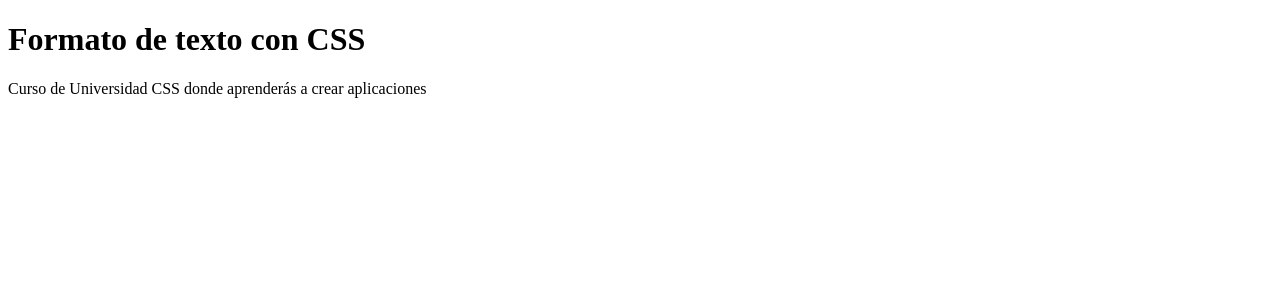
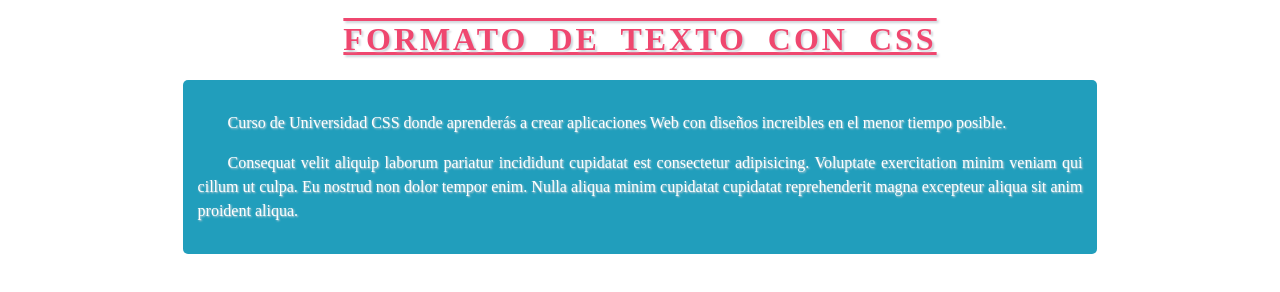
Before and after one commit to GonzalezPascualMelvinPaul/CursoUdemy, a plain HTML site: page CSS/Leccion06/index.html in a window 1280 px wide. Drawn offline with Linux system fonts and the light colour scheme.

Commit message:
actualizacion

```diff
--- a/CSS/Leccion06/css/estilos.css
+++ b/CSS/Leccion06/css/estilos.css
@@ -0,0 +1,24 @@
+h1{
+    color:#ef476f;
+    text-align: center;
+    text-transform: uppercase;
+    text-shadow: 2px 2px 2px #ced4da;
+    letter-spacing: 3px;
+    word-spacing: 10px;
+    text-decoration: overline underline;
+}
+.caja{
+    padding: 15px;
+    margin: auto;
+    width: 70%;
+    background-color: #219ebc;
+    border-radius: 5px;
+    color:white
+}
+.texto{
+    text-align: justify;
+    text-indent: 30px;
+    line-height: 1.5;
+    white-space: normal;
+    text-shadow: 1px 1px 2px #ced4da;
+}
--- a/CSS/Leccion06/index.html
+++ b/CSS/Leccion06/index.html
@@ -1,18 +1,22 @@
 <!DOCTYPE html>
 <html lang="en">
-<head>
-    <meta charset="UTF-8">
-    <meta http-equiv="X-UA-Compatible" content="IE=edge">
-    <meta name="viewport" content="width=device-width, initial-scale=1.0">
+  <head>
+    <meta charset="UTF-8" />
+    <meta http-equiv="X-UA-Compatible" content="IE=edge" />
+    <meta name="viewport" content="width=device-width, initial-scale=1.0" />
     <title>Formato de texto con CSS</title>
-    <link rel="stylesheet" href="/css/estilos.css">
-</head>
-<body>
+    <link rel="stylesheet" href="/css/estilos.css" />
+  </head>
+  <body>
     <h1>Formato de texto con CSS</h1>
-    <div>
-        <p>
-            Curso de Universidad CSS donde aprenderás a crear aplicaciones
-        </p>
+    <div class="caja">
+      <p class="texto">
+        Curso de Universidad CSS donde aprenderás a crear aplicaciones Web con
+        diseños increibles en el menor tiempo posible.
+      </p>
+      <p class="texto">
+        Consequat velit aliquip laborum pariatur incididunt cupidatat est consectetur adipisicing. Voluptate exercitation minim veniam qui cillum ut culpa. Eu nostrud non dolor tempor enim. Nulla aliqua minim cupidatat cupidatat reprehenderit magna excepteur aliqua sit anim proident aliqua.
+      </p>
     </div>
-</body>
+  </body>
 </html>
--- /dev/null
+++ b/CSS/Leccion07/css/estilos.css
@@ -0,0 +1,62 @@
+@import url('https://fonts.googleapis.com/css?family=Sofia|Roboto&effect=shadow-multiple&display=swap');
+h1{
+    color:#ef476f;
+    text-align: center;
+    text-transform: uppercase;
+    text-shadow: 2px 2px 2px #ced4da;
+    font-family: 'Sofia', cursive;
+}
+.caja{
+    padding: 5px;
+    width: 40%;
+    height: 80px;
+    border-radius: 5px;
+    color:white;
+    text-align: center;
+    margin: 10px;
+    font-size:20px;
+    float: left;
+}
+.caja.serif{
+    background-color: #5a189a;
+}
+.fuente_roboto{
+    /*
+    font-family: Roboto, Times, serif;
+    font-style: normal;
+    font-weight: normal;
+    font-variant: small-caps;
+    font-size: 20px;*/
+    font: italic small-caps bolder 20px Roboto,sans-serif
+}
+.fuente_georgia{
+    font-family: Georgia, 'Times New Roman', Times, serif;
+    font-style: italic;
+    font-weight: bold;
+    font-size: 1.25em;
+}
+.caja.san-serif{
+    background-color: #00b4d8;
+}
+.fuente_arial{
+    font-family: Arial, Helvetica, sans-serif;
+    font-style: oblique;
+    font-weight: bolder;
+    font-size: 2vw;
+}
+.fuente_verdana{
+    font-family: Verdana, Geneva, Tahoma, sans-serif;
+    font-style: 900;
+}
+.caja.monospace{
+    background-color: #f15bb5;
+}
+.fuente_courier{
+    font-family: 'Courier New', Courier, monospace;
+}
+.caja.cursive{
+    background-color: #ff8500;
+}
+.fuente_lucida{
+    font-family: 'Lucida Handwriting', cursive;
+}
```
Also changed, not shown: CSS/Leccion07/index.html (added, +31 -0 lines), HTML/Leccion06.txt (deleted).
